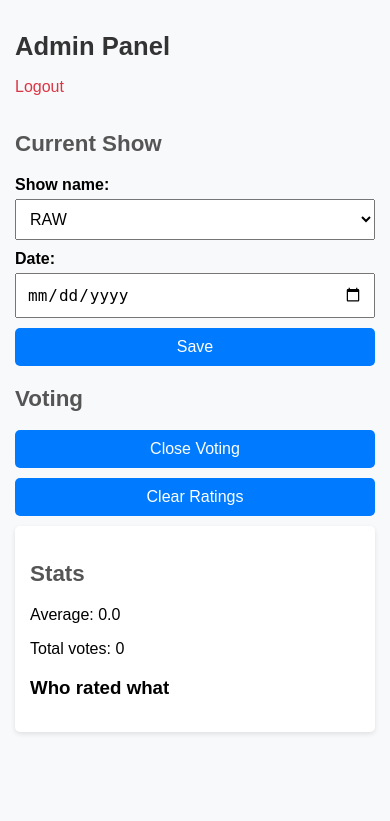
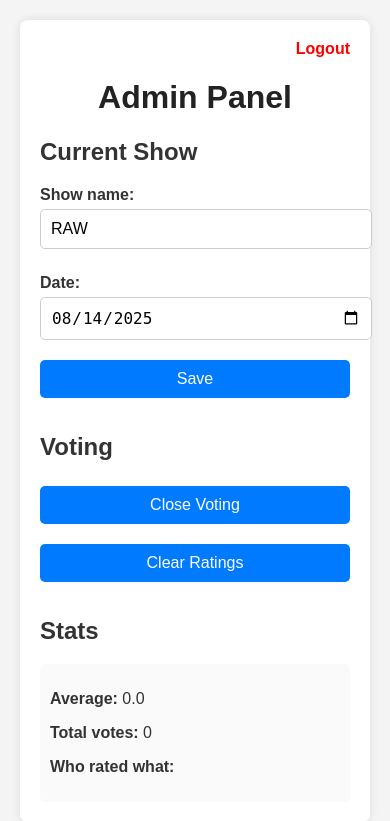
Before and after one commit to elmurodrafiqov/wwe-rate-show, a Flask app: page /admin in a window 390 px wide. Shown: the top 821 px of the page. Run offline with Flask 3, Linux system fonts and the light colour scheme; the visitor is signed in with stand-in values (Sample User, id 1).

Commit message:
Updated index.html with mobile-friendly design

```diff
--- a/templates/admin.html
+++ b/templates/admin.html
@@ -1,115 +1,106 @@
 <!DOCTYPE html>
-<html>
+<html lang="en">
 <head>
-    <meta charset="utf-8">
+    <meta charset="UTF-8">
     <meta name="viewport" content="width=device-width, initial-scale=1.0">
     <title>Admin Panel</title>
     <style>
         body {
             font-family: Arial, sans-serif;
-            padding: 15px;
+            margin: 20px;
+            background: #f4f4f4;
+            color: #333;
+        }
+        .container {
             max-width: 600px;
             margin: auto;
-            font-size: 16px;
-            background-color: #f8f9fa;
+            background: white;
+            padding: 20px;
+            border-radius: 8px;
+            box-shadow: 0px 0px 10px rgba(0,0,0,0.1);
         }
         h1 {
-            font-size: 1.6em;
-            color: #333;
-        }
-        h2 {
-            font-size: 1.4em;
-            margin-top: 20px;
-            color: #555;
+            text-align: center;
+            color: #222;
         }
         label {
+            display: block;
+            margin-top: 10px;
             font-weight: bold;
-            margin-top: 10px;
-            display: block;
         }
-        input, select, button {
-            display: block;
+        input, button {
             width: 100%;
+            padding: 10px;
             margin-top: 5px;
-            margin-bottom: 10px;
-            padding: 10px;
-            font-size: 1em;
-            box-sizing: border-box;
+            margin-bottom: 15px;
+            border: 1px solid #ccc;
+            border-radius: 5px;
+            font-size: 16px;
         }
         button {
-            background-color: #007BFF;
+            background: #007BFF;
             color: white;
             border: none;
-            border-radius: 5px;
             cursor: pointer;
         }
         button:hover {
-            background-color: #0056b3;
-        }
-        .logout {
-            display: inline-block;
-            margin-bottom: 15px;
-            color: #dc3545;
-            text-decoration: none;
+            background: #0056b3;
         }
         .stats {
-            background-color: white;
-            padding: 15px;
+            background: #fafafa;
+            padding: 10px;
             border-radius: 5px;
-            box-shadow: 0 2px 5px rgba(0,0,0,0.1);
         }
         ul {
             padding-left: 20px;
         }
-        li {
-            margin-bottom: 5px;
+        .logout {
+            text-align: right;
+        }
+        .logout a {
+            text-decoration: none;
+            color: red;
+            font-weight: bold;
         }
     </style>
 </head>
 <body>
+    <div class="container">
+        <div class="logout">
+            <a href="{{ url_for('logout') }}">Logout</a>
+        </div>
+        <h1>Admin Panel</h1>
 
-    <h1>Admin Panel</h1>
-    <a href="{{ url_for('logout') }}" class="logout">Logout</a>
+        <h2>Current Show</h2>
+        <form method="POST" action="{{ url_for('admin_panel') }}">
+            <label for="show_name">Show name:</label>
+            <input type="text" id="show_name" name="show_name" value="{{ data.get('show_name', '') }}" required>
 
-    <div>
-        <h2>Current Show</h2>
-        <form method="post" action="{{ url_for('admin_panel') }}">
-            <label>Show name:</label>
-            <select name="show_name">
-                <option value="RAW" {% if data.get('show_name') == 'RAW' %}selected{% endif %}>RAW</option>
-                <option value="Smackdown" {% if data.get('show_name') == 'Smackdown' %}selected{% endif %}>Smackdown</option>
-                <option value="Summerslam" {% if data.get('show_name') == 'Summerslam' %}selected{% endif %}>Summerslam</option>
-            </select>
-
-            <label>Date:</label>
-            <input type="date" name="date" value="{{ data.get('date') }}">
+            <label for="show_date">Date:</label>
+            <input type="date" id="show_date" name="show_date" value="{{ data.get('show_date', '') }}" required>
 
             <button type="submit" name="action" value="update_show">Save</button>
         </form>
-    </div>
 
-    <div>
         <h2>Voting</h2>
-        <form method="post" action="{{ url_for('admin_panel') }}">
+        <form method="POST" action="{{ url_for('admin_panel') }}">
             <button type="submit" name="action" value="toggle_voting">
-                {% if data.get('voting_open', True) %}Close Voting{% else %}Open Voting{% endif %}
+                {% if data.get('voting_open', True) %} Close Voting {% else %} Open Voting {% endif %}
             </button>
             <button type="submit" name="action" value="clear_ratings">Clear Ratings</button>
         </form>
-    </div>
 
+        <h2>Stats</h2>
         <div class="stats">
-        <h2>Stats</h2>
-        <p>Average: {{ avg_rating }}</p>
-        <p>Total votes: {{ ratings|length }}</p>
-
-        <h3>Who rated what</h3>
+            <p><strong>Average:</strong> {{ avg_rating }}</p>
+            <p><strong>Total votes:</strong> {{ ratings|length }}</p>
+            <p><strong>Who rated what:</strong></p>
             <ul>
                 {% for r in ratings %}
                     <li>{{ r['name'] }} — {{ r['score'] }} ({{ r['time'] }})</li>
                 {% endfor %}
             </ul>
         </div>
-
+    </div>
 </body>
 </html>
```
Also changed, not shown: templates/index.html (+95 -19 lines). Lines whose indentation alone changed are shown as unchanged.
